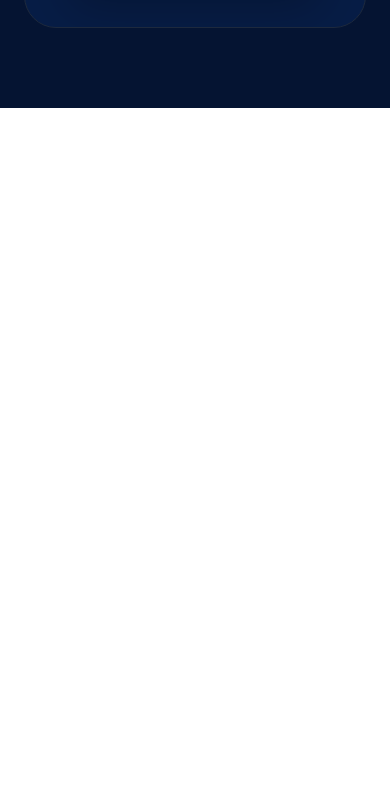
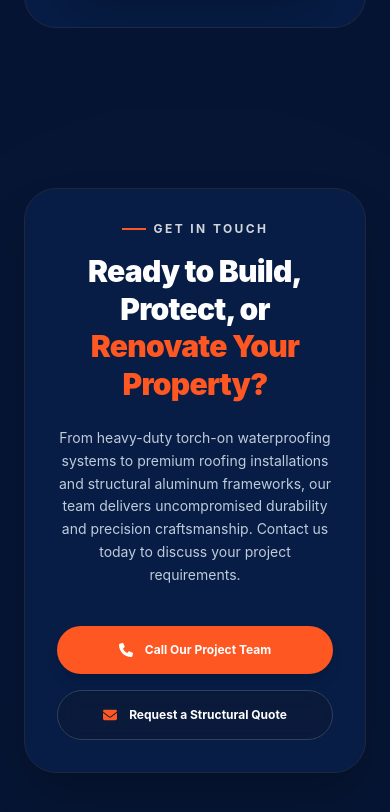
Before and after one commit to Putumani/beston-projects, a React (Vite) app: page / in a window 390 px wide. Shown: the part 10759-11571 px from the top of the page. Before the commit the page ends 10867 px from the top, so only its background shows below. Built offline with nearby package versions, Linux system fonts and the light colour scheme.

Commit message:
adding cta section

```diff
--- a/src/App.jsx
+++ b/src/App.jsx
@@ -5,6 +5,7 @@ import About from './components/About'
 import Services from './components/Services'
 import Projects from './components/Projects'
 import InteriorsReference from './components/InteriorsReference'
+import CTA from './components/CTA'
 
 function App() {
   return (
@@ -15,6 +16,7 @@ function App() {
       <Services />
       <Projects />
       <InteriorsReference />
+      <CTA />
 
     </div>
   )
--- /dev/null
+++ b/src/components/CTA.jsx
@@ -0,0 +1,58 @@
+import React from 'react'
+import { FaPhone, FaEnvelope } from 'react-icons/fa6'
+
+function CTA() {
+  const brandDark = '#071d46'
+  const brandOrange = '#ff5722'
+
+  return (
+    <section className="w-full py-20 bg-[#051432] relative overflow-hidden">
+      <div className="absolute inset-0 opacity-5 mix-blend-overlay pointer-events-none">
+        <div className="absolute top-1/2 left-1/2 -translate-x-1/2 -translate-y-1/2 w-[600px] h-[600px] rounded-full bg-white blur-3xl" />
+      </div>
+
+      <div className="w-full mx-auto px-6 md:px-10 lg:px-[50px] relative z-10" style={{ maxWidth: '1440px' }}>
+        <div
+          className="w-full max-w-4xl mx-auto rounded-[32px] p-8 md:p-12 lg:p-16 text-center border border-slate-800 shadow-2xl"
+          style={{ backgroundColor: brandDark }}
+        >
+          <div className="flex items-center justify-center gap-2 mb-4">
+            <span className="w-6 h-[1.5px]" style={{ backgroundColor: brandOrange }} />
+            <p className="text-xs font-bold uppercase tracking-[0.2em] text-gray-300">
+              Get In Touch
+            </p>
+          </div>
+
+          <h2 className="text-3xl sm:text-4xl lg:text-[42px] font-black tracking-tight text-white mb-6 leading-tight">
+            Ready to Build, Protect, or <span style={{ color: brandOrange }}>Renovate Your Property?</span>
+          </h2>
+
+          <p className="text-slate-300 text-sm sm:text-base max-w-2xl mx-auto mb-10 leading-relaxed opacity-95">
+            From heavy-duty torch-on waterproofing systems to premium roofing installations and structural aluminum frameworks, our team delivers uncompromised durability and precision craftsmanship. Contact us today to discuss your project requirements.
+          </p>
+
+          <div className="flex flex-col sm:flex-row items-center justify-center gap-4 sm:gap-6">
+            <a
+              href="tel:#"
+              className="w-full sm:w-auto inline-flex items-center justify-center gap-3 text-xs sm:text-sm font-bold text-white px-8 py-4 rounded-full shadow-lg transition-transform duration-200 hover:scale-[1.02] active:scale-[0.98]"
+              style={{ backgroundColor: brandOrange }}
+            >
+              <FaPhone size={14} />
+              <span>Call Our Project Team</span>
+            </a>
+
+            <a
+              href="mailto:#"
+              className="w-full sm:w-auto inline-flex items-center justify-center gap-3 text-xs sm:text-sm font-bold text-white px-8 py-4 rounded-full border border-slate-700 bg-slate-900/40 backdrop-blur-sm transition-all duration-200 hover:bg-slate-900 hover:border-slate-600 active:scale-[0.98]"
+            >
+              <FaEnvelope size={14} style={{ color: brandOrange }} />
+              <span>Request a Structural Quote</span>
+            </a>
+          </div>
+        </div>
+      </div>
+    </section>
+  )
+}
+
+export default CTA
```
